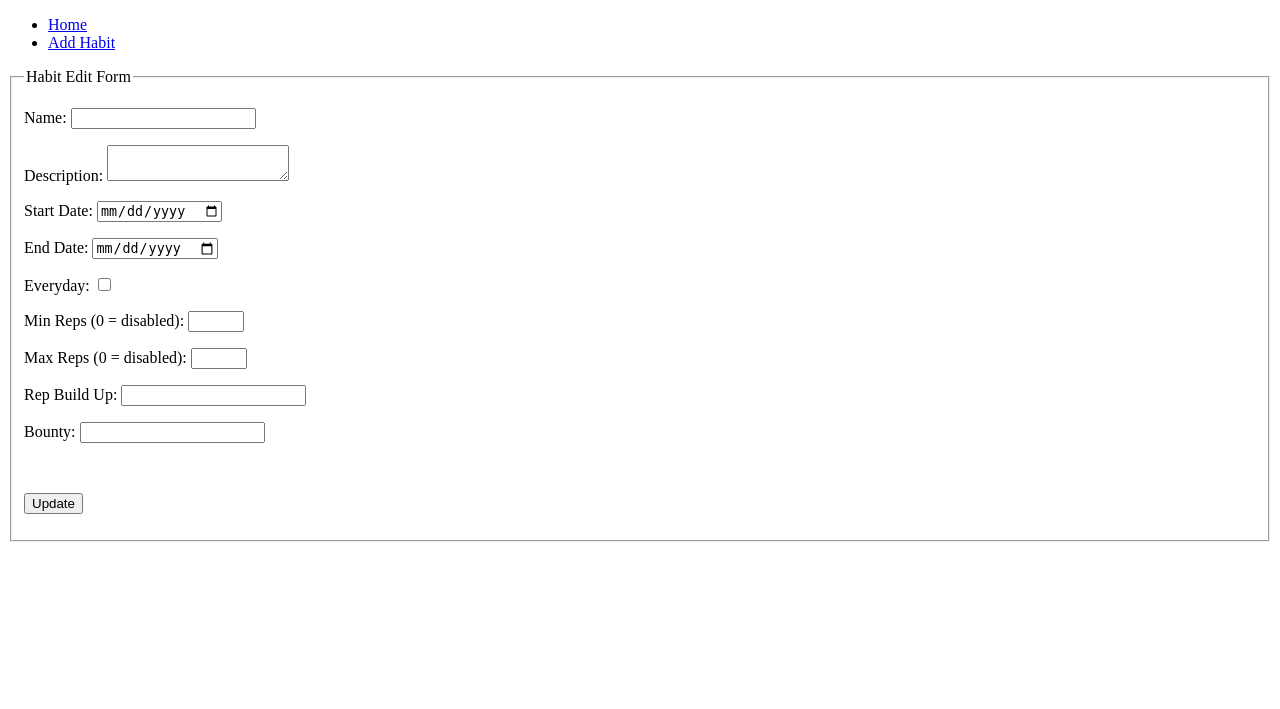
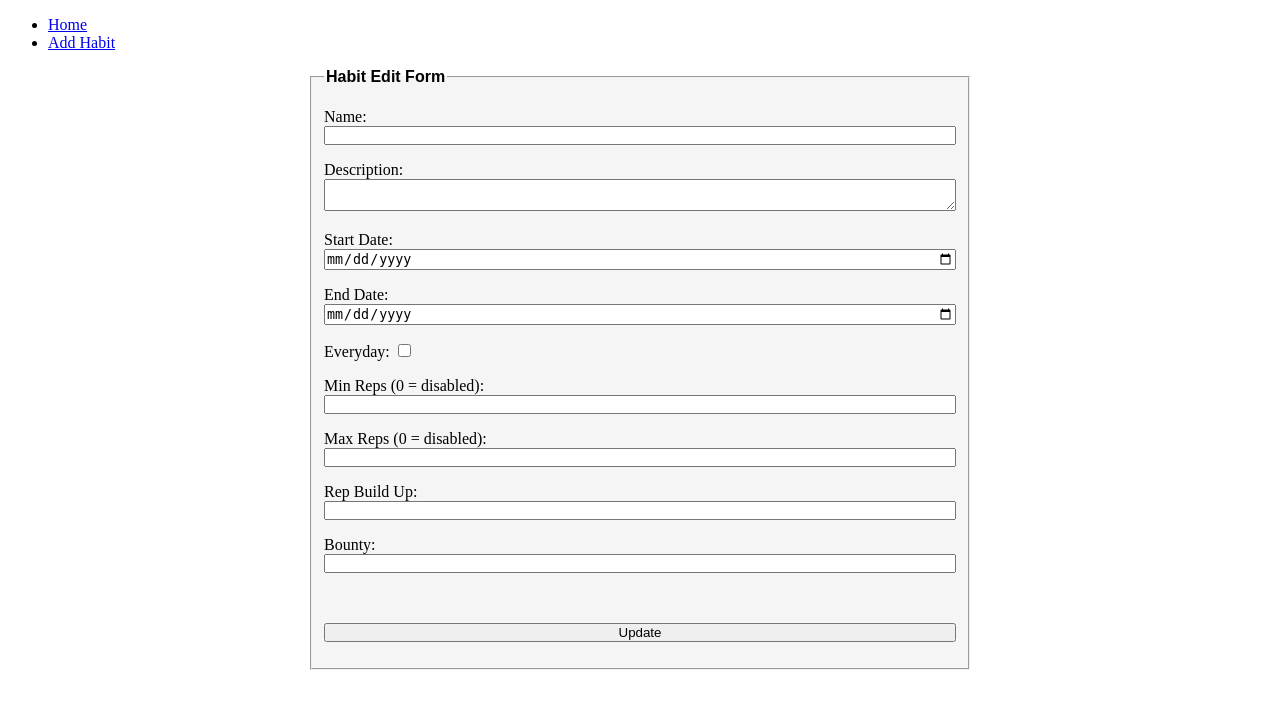
Before and after one commit to kaimikan/habit-tracker, a PHP site: page /edit_habit.php?id=1 in a window 1280 px wide. Shown: the top 709 px of the page. Run offline with PHP 8.4, Linux system fonts and the light colour scheme; data that the repository does not hold is empty.

Commit message:
Habit Form Styling

```diff
--- a/css/style.css
+++ b/css/style.css
@@ -31,7 +31,7 @@ input[type=submit][value=Delete]  {
   cursor: pointer;
 }
 
-button[name=edit] {
+a[name=edit-button] {
   background-color: lightskyblue;
   border: none;
   color: white;
@@ -40,3 +40,29 @@ button[name=edit] {
   margin: 2px 1px;
   cursor: pointer;
 }
+
+fieldset {
+  background-color: whitesmoke;
+  margin: auto;
+  width: 50%;
+}
+
+legend {
+  font-family: Arial, Helvetica, sans-serif;
+  font-weight: bold;
+}
+
+.habit-form {
+  margin: auto;
+}
+
+.habit-form input:not(#id_everyday), .habit-form textarea, .habit-form select, .habit-form button {
+  width : 100%;
+  padding: 0;
+  margin: 0;
+  box-sizing: border-box;
+}
+
+.habit-form label:not(#everyday-label) {
+  display: block;
+}
--- a/edit_habit.php
+++ b/edit_habit.php
@@ -22,6 +22,7 @@ $row = mysqli_fetch_assoc($result);
     <meta charset="utf-8">
     <title>Habit Creation</title>
     <script src="menu.js"></script>
+    <link rel="stylesheet" href="css/style.css">
 </head>
 
 <body>
@@ -41,7 +42,7 @@ $row = mysqli_fetch_assoc($result);
         else
         {
         ?>
-        <form name="form_habit" method="post" action="">
+        <form name="form_habit" class="habit-form" method="post" action="">
 
             <input type="hidden" name="new" value="1" />
             <p>
@@ -61,7 +62,7 @@ $row = mysqli_fetch_assoc($result);
                 <input type="date" name="end_date" id="id_end_date" value="<?php echo $row['end_date']; ?>">
             </p>
             <p>
-                <label for="id_everyday">Everyday:</label>
+                <label for="id_everyday" id="everyday-label">Everyday:</label>
                 <?php
                     if ($row['is_everyday'] == 0)
                         echo '<input type="checkbox" name="everyday" id="id_everyday">';
--- a/habit_creation.html
+++ b/habit_creation.html
@@ -4,12 +4,13 @@
 	<meta charset="utf-8">
 	<title>Habit Creation</title>
  	<script src="menu.js"></script>
+ 	<link rel="stylesheet" href="css/style.css">
 </head>
 
 <body>
 	<fieldset>
 		<legend>Habit Creation Form</legend>
-		<form name="form_habit" method="post" action="create_habit.php">
+		<form name="form_habit" class="habit-form" method="post" action="create_habit.php">
 			<p>
 				<label for="id_name">Name:</label>
 				<input type="text" name="name" id="id_name">
@@ -27,7 +28,7 @@
 				<input type="date" name="end_date" id="id_end_date">
 			</p>
 			<p>
-				<label for="id_everyday">Everyday:</label>
+				<label for="id_everyday" id="everyday-label">Everyday:</label>
 
 				<input type="checkbox" name="everyday" id="id_everyday">
 			</p>
--- a/home.php
+++ b/home.php
@@ -58,7 +58,7 @@ $mysqli->close();
 			<td><?php echo $rows['build_up_amount'].' $';?></td>
 			<td><?php echo $rows['bounty'].' $';?></td>
 			<td><input type="submit" value="Delete" name="delete_id[<?php echo $rows['id'];?>]"></td>
-			<td><button name="edit" href="edit_habit.php?id=<?php echo $rows['id']; ?>"> Edit </button>
+			<td><a name="edit-button" href="edit_habit.php?id=<?php echo $rows['id']; ?>"> Edit </a>
 			</tr>
 	<?php
 		}
```
